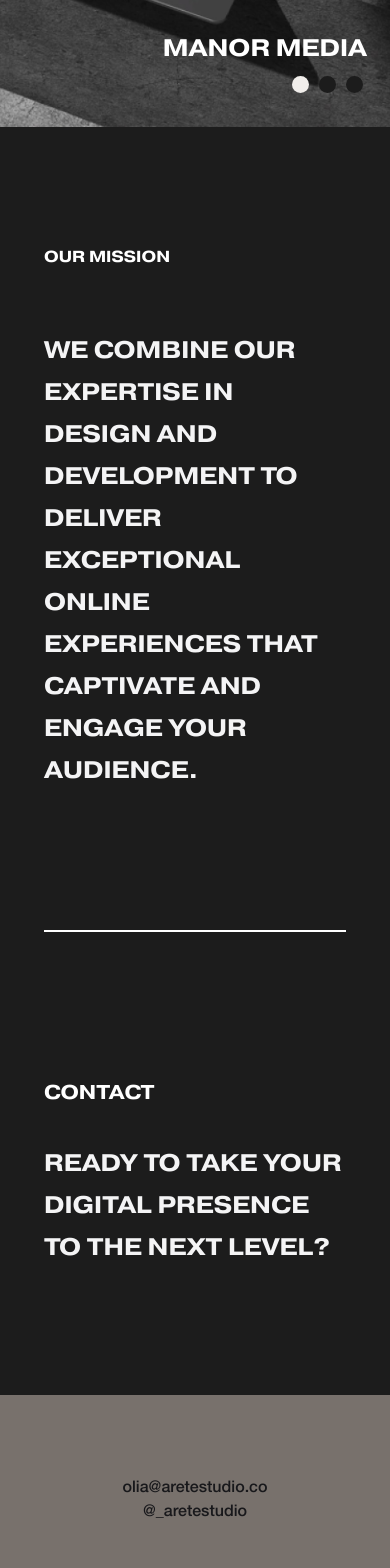
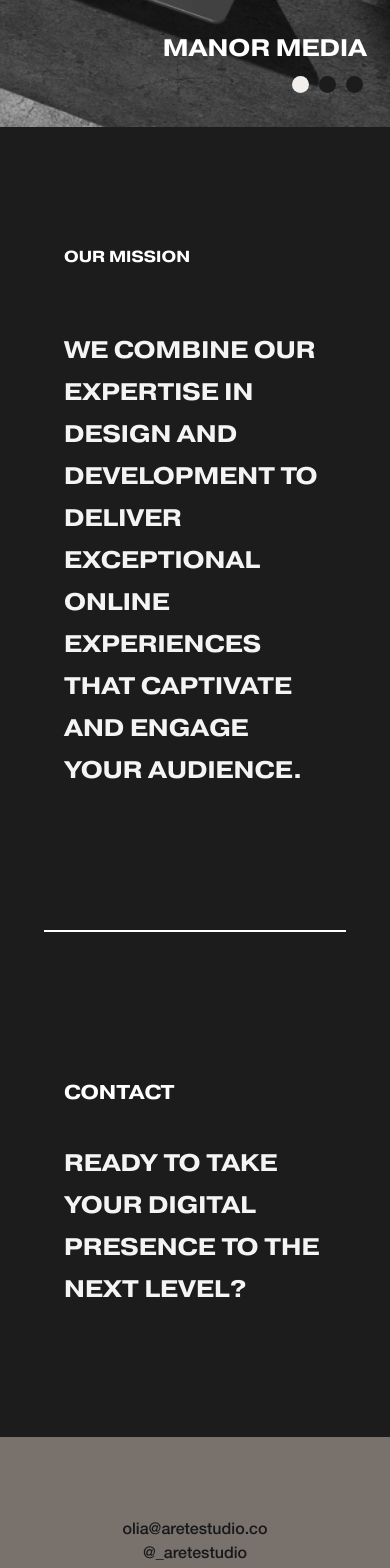
Before and after one commit to akvrmvlakis/arete-sandbox, a Next.js app: page / in a window 390 px wide. Shown: the part 3140-4708 px from the top of the page. Built offline with nearby package versions, Linux system fonts and the light colour scheme.

Commit message:
edit about and contact section margin

```diff
--- a/src/app/page.tsx
+++ b/src/app/page.tsx
@@ -67,17 +67,14 @@
         <section id="projects" className="w-full h-full m-auto bg-red">
           <Gallery data={photos2} />
         </section>
-        <section id="about" className="mx-[44px] md:mx-[64px]">
+        <section id="about" className="mx-[64px]">
           <About />
         </section>
         <section
           id="hr"
           className="border-t-[2px] border-t-white mx-[44px] md:mx-[64px] my-[36px]"
         ></section>
-        <section
-          id="contact"
-          className=" flex justify-center mx-[44px] md:mx-[64px]"
-        >
+        <section id="contact" className=" flex justify-center mx-[64px]">
           <Contact />
         </section>
       </main>
```
